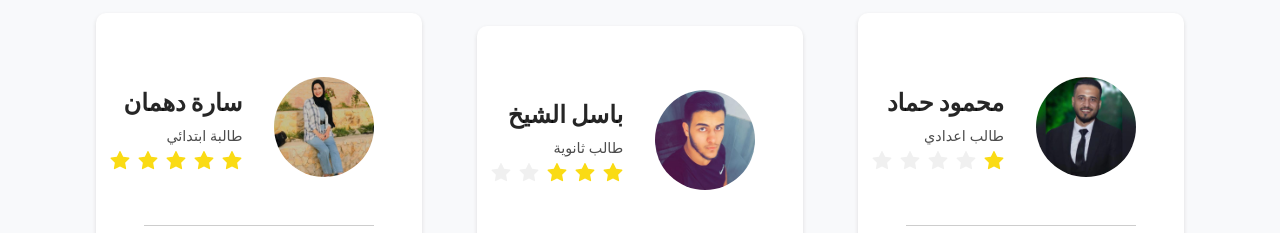
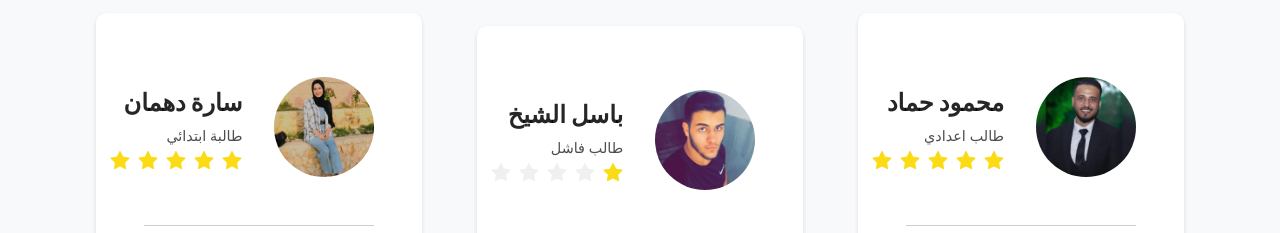
Before and after one commit to CA-G12/GeekSchool, a React (Create React App) app in the folder client/: page / in a window 1280 px wide. Shown: the part 1380-1613 px from the top of the page. Built offline with nearby package versions, Linux system fonts and the light colour scheme; no server answers.

Commit message:
fix bugs

```diff
--- a/client/src/components/landingPage/LandingCard/index.tsx
+++ b/client/src/components/landingPage/LandingCard/index.tsx
@@ -16,7 +16,7 @@ const LandingCard = () => (
           <div>
             <h2>محمود حماد</h2>
             <p>طالب اعدادي</p>
-            <Rate disabled defaultValue={5} value={1} />
+            <Rate disabled defaultValue={5} value={5} />
           </div>
         </div>
         <div className="hr" />
@@ -31,8 +31,8 @@ const LandingCard = () => (
           <img src={card2} alt="person two" />
           <div>
             <h2> باسل الشيخ</h2>
-            <p>طالب ثانوية</p>
-            <Rate disabled defaultValue={5} value={3} />
+            <p>طالب فاشل</p>
+            <Rate disabled defaultValue={5} value={1} />
           </div>
         </div>
         <div className="hr" />
```
